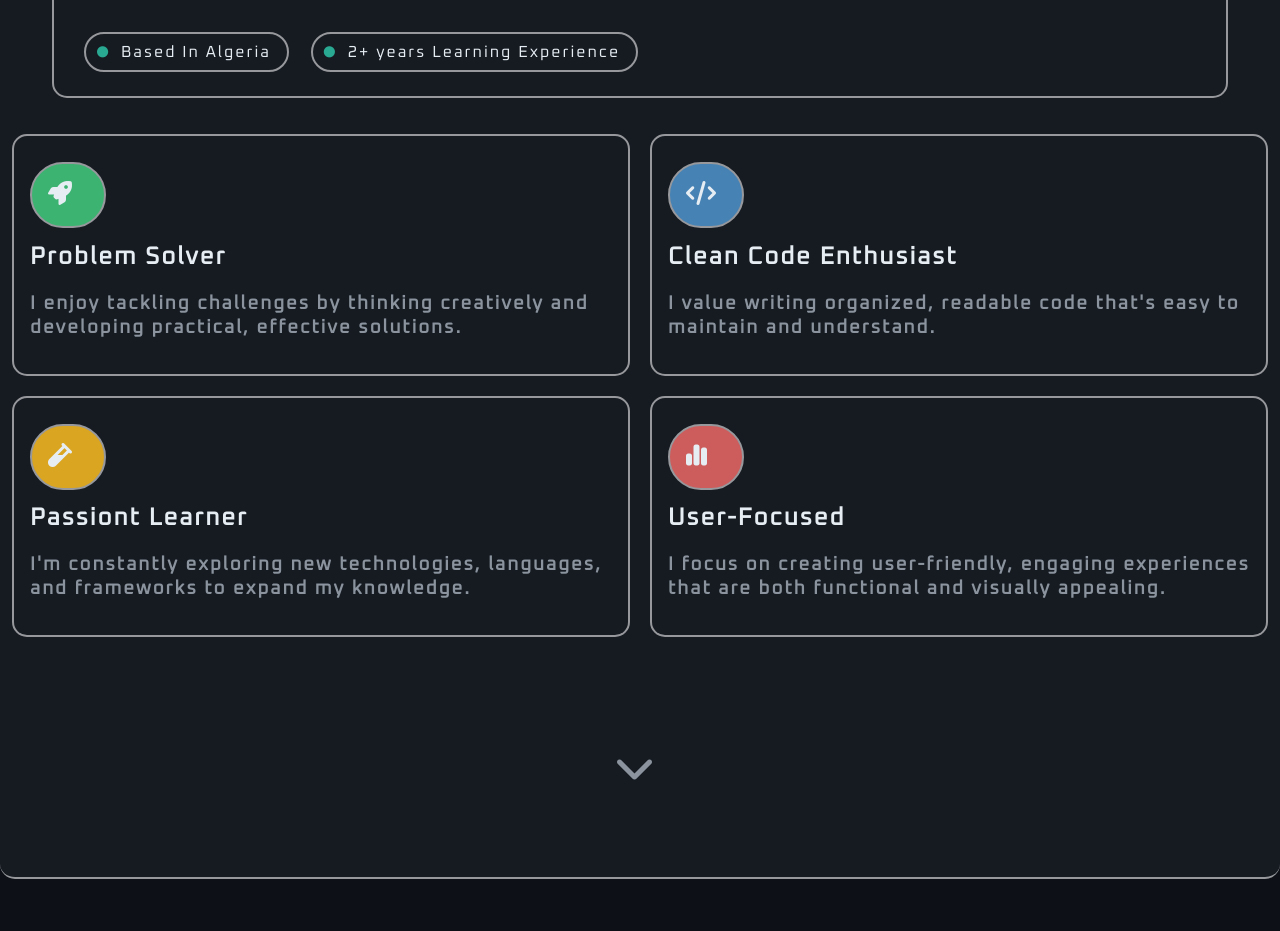
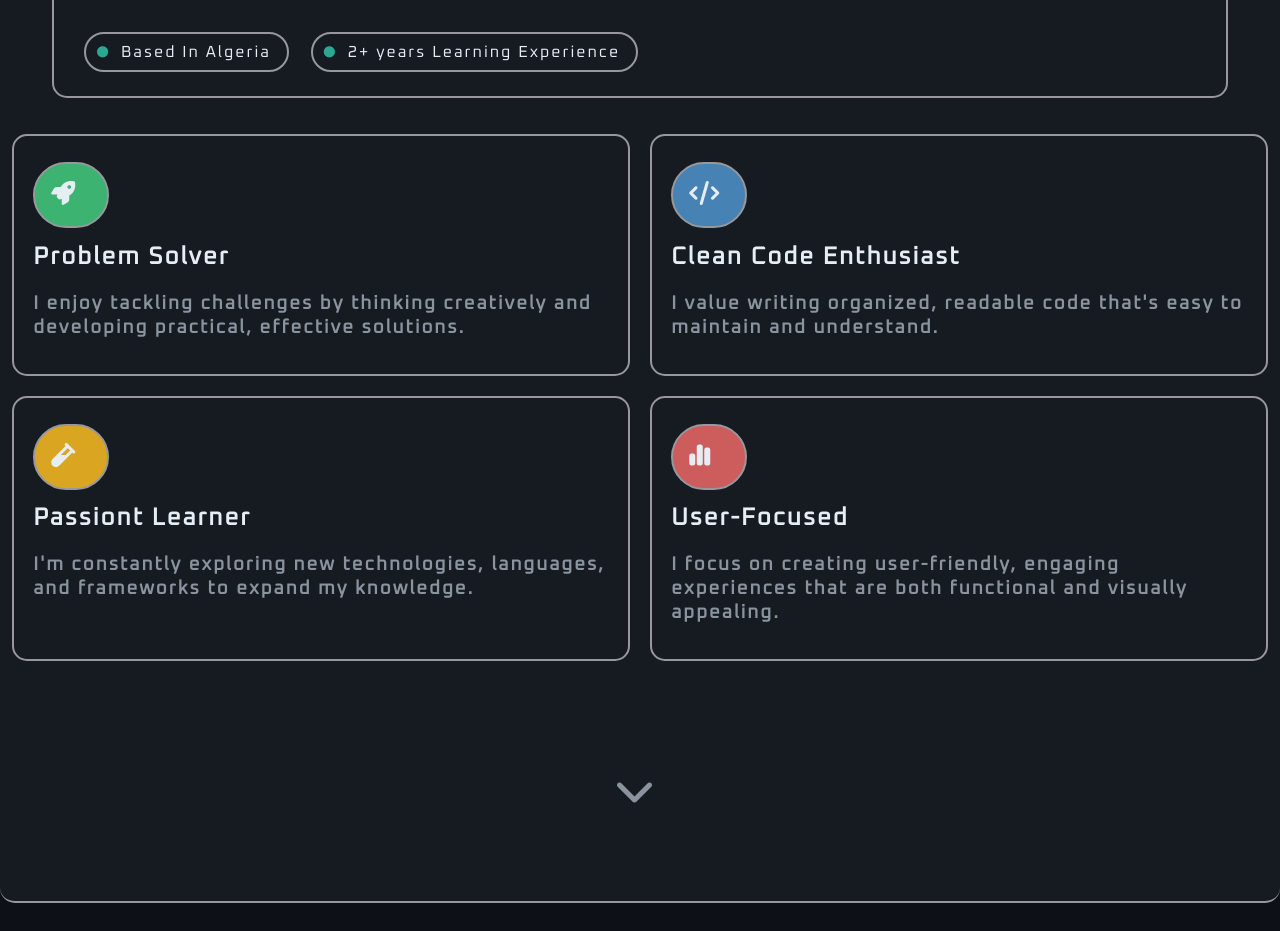
Before and after one commit to notkossai/my-portfolio, a plain HTML site: page docs/index.html in a window 1280 px wide. Shown: the part 1242-2173 px from the top of the page. Drawn offline with Linux system fonts and the light colour scheme; a web font is replaced by a local one.

Commit message:
Update style.css

```diff
--- a/docs/style.css
+++ b/docs/style.css
@@ -703,7 +703,7 @@ span#highlited-text{
     padding-top: 20px;
     padding-bottom: 15px ;
     padding-right: 1rem ;
-    padding-left: 1rem ;
+    padding-left: 1.2rem ;
     position: relative;
     max-width: 785px;
     left: 50%;
```
